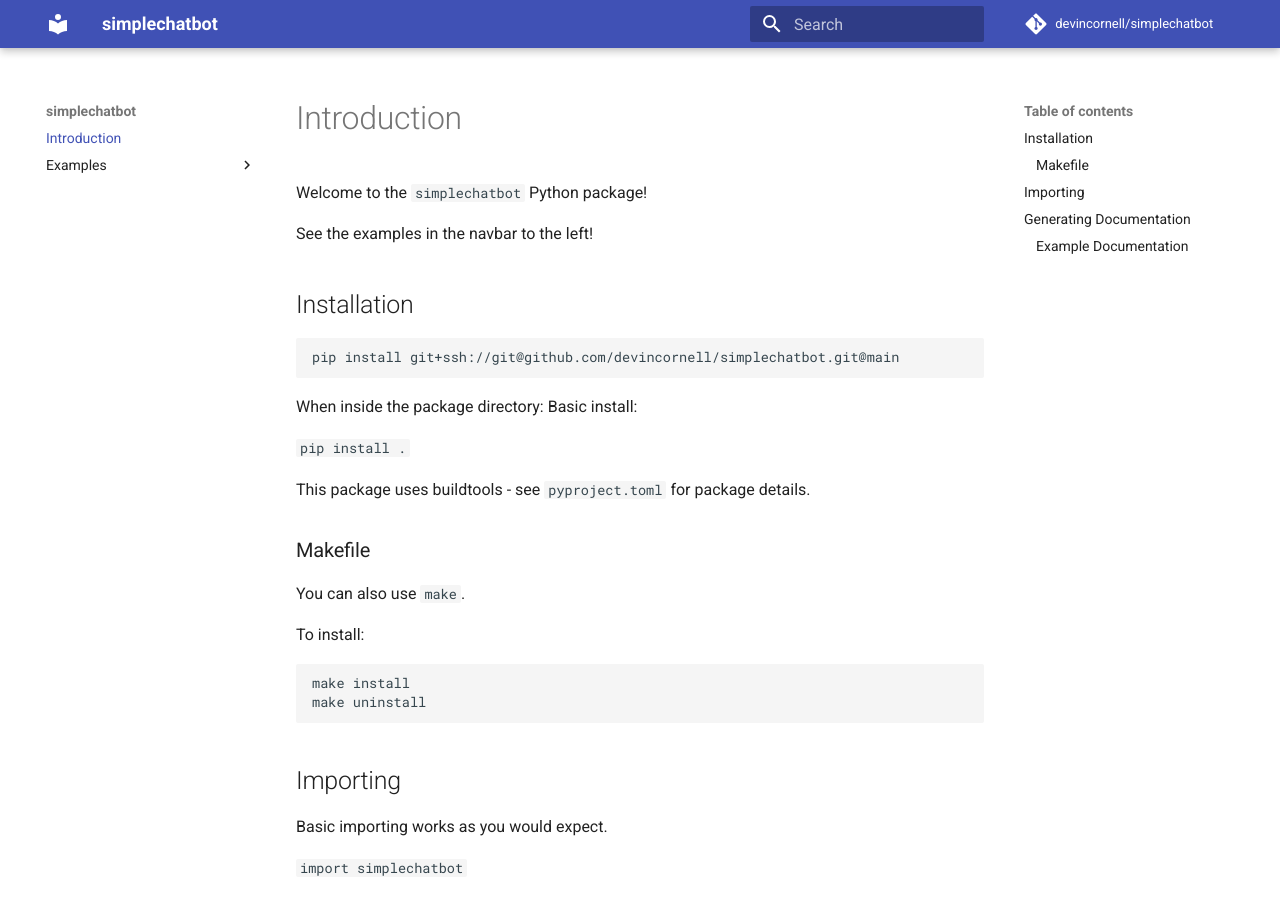
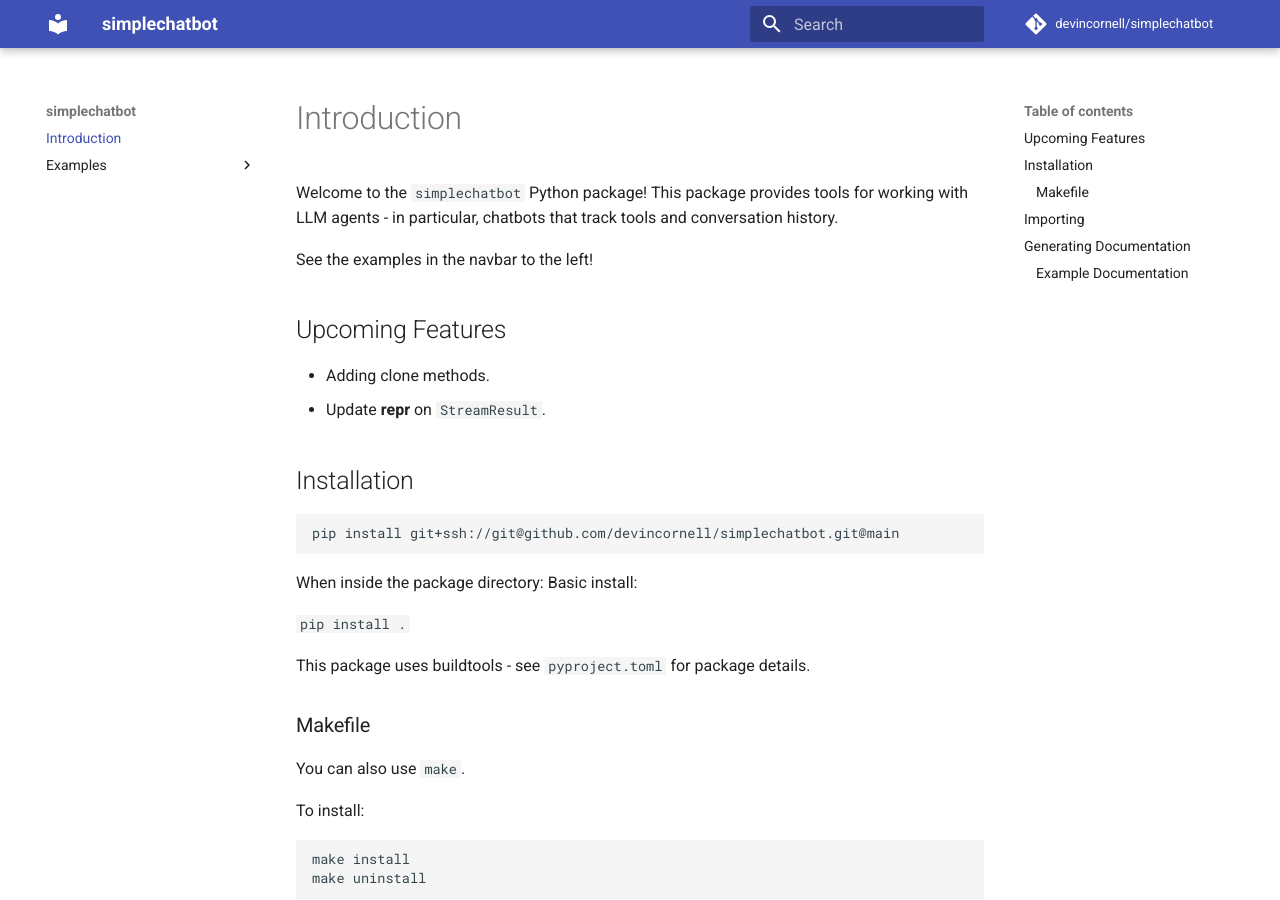
Before and after one commit to devincornell/simplechatbot, an MkDocs documentation site: the page built from docs/index.md, in a window 1280 px wide and 900 px high. Built offline with MkDocs 1.6.1 and Material for MkDocs 9.7.7, drawn with Linux system fonts in a browser that asks for light colours; comment, search, counter and statistics services are not loaded.

Commit message:
adding upcoming features.

```diff
--- a/docs/index.md
+++ b/docs/index.md
@@ -1,8 +1,14 @@
 # Introduction
 
-Welcome to the `simplechatbot` Python package!
+Welcome to the `simplechatbot` Python package! This package provides tools for working with LLM agents - in particular, chatbots that track tools and conversation history.
 
 See the examples in the navbar to the left!
+
+## Upcoming Features
+
++ Adding clone methods.
++ Update __repr__ on `StreamResult`.
+
 
 ## Installation
 
```
